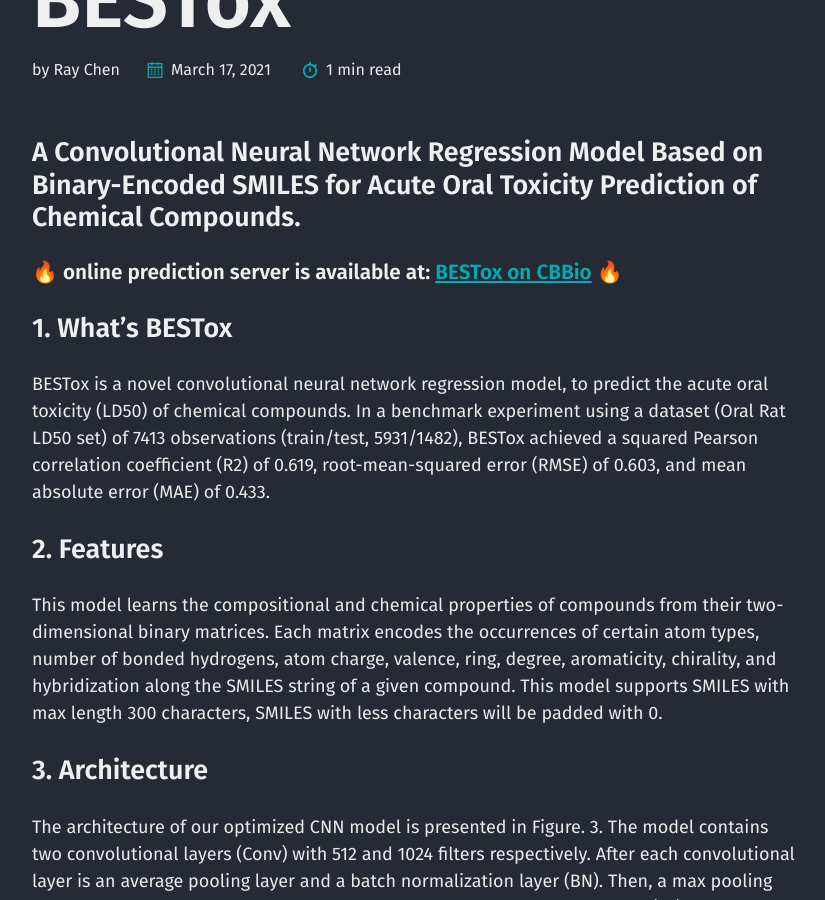
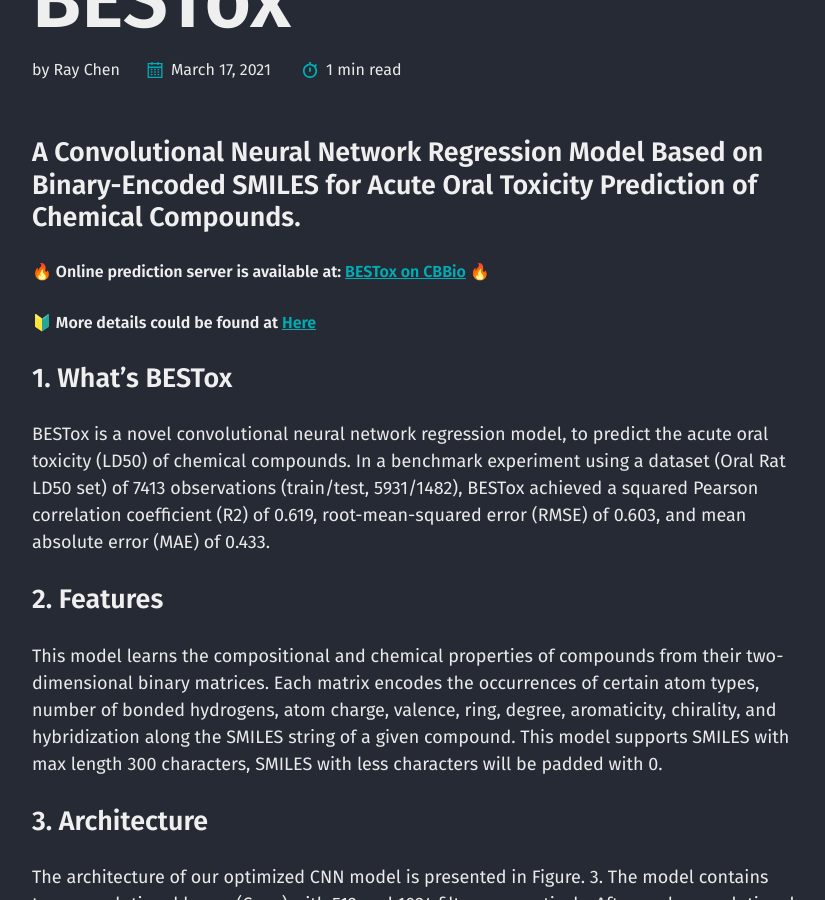
Before and after one commit to chen709847237/chen709847237, a Jekyll site: the page built from _projects/bestox.md, in a window 1280 px wide and 900 px high, scrolled down 1169 px. Shown: the whole window, without its empty margins (40-865 px from the left). Built offline with Jekyll 4.4.1, drawn with Linux system fonts in a browser that asks for light colours; emoji names are drawn with the system emoji font.

Commit message:
Update bestox.md

```diff
--- a/_projects/bestox.md
+++ b/_projects/bestox.md
@@ -8,7 +8,8 @@ image:
 
 ### A Convolutional Neural Network Regression Model Based on Binary-Encoded SMILES for Acute Oral Toxicity Prediction of Chemical Compounds.
 
-#### :fire: online prediction server is available at: [BESTox on CBBio](https://cbbio.online/BESTox/) :fire:
+##### :fire: Online prediction server is available at: [BESTox on CBBio](https://cbbio.online/BESTox/) :fire:
+##### :beginner: More details could be found at [Here](https://cbbio.online/BESTox/?action=datamethod)
 
 ### 1. What's BESTox
 BESTox is a novel convolutional neural network regression model, to predict the acute oral toxicity (LD50) of chemical compounds. In a benchmark experiment using a dataset (Oral Rat LD50 set) of 7413 observations (train/test, 5931/1482), BESTox achieved a squared Pearson correlation coefficient (R2) of 0.619, root-mean-squared error (RMSE) of 0.603, and mean absolute error (MAE) of 0.433.
```
